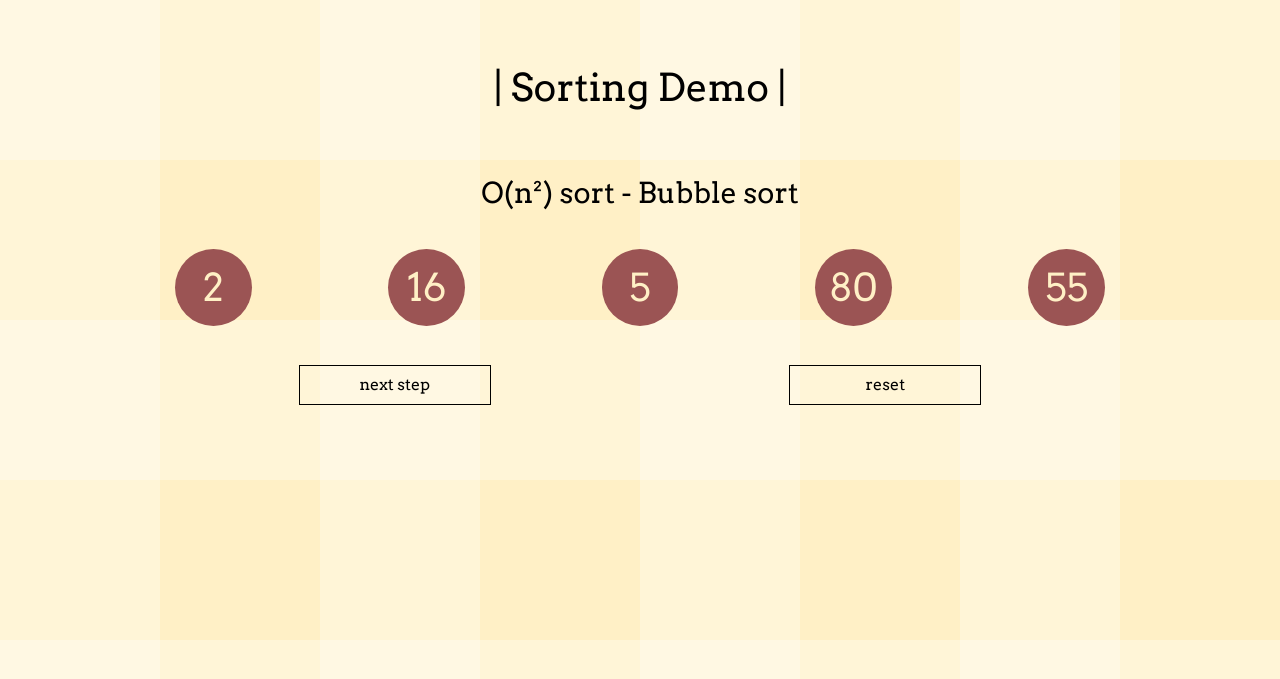
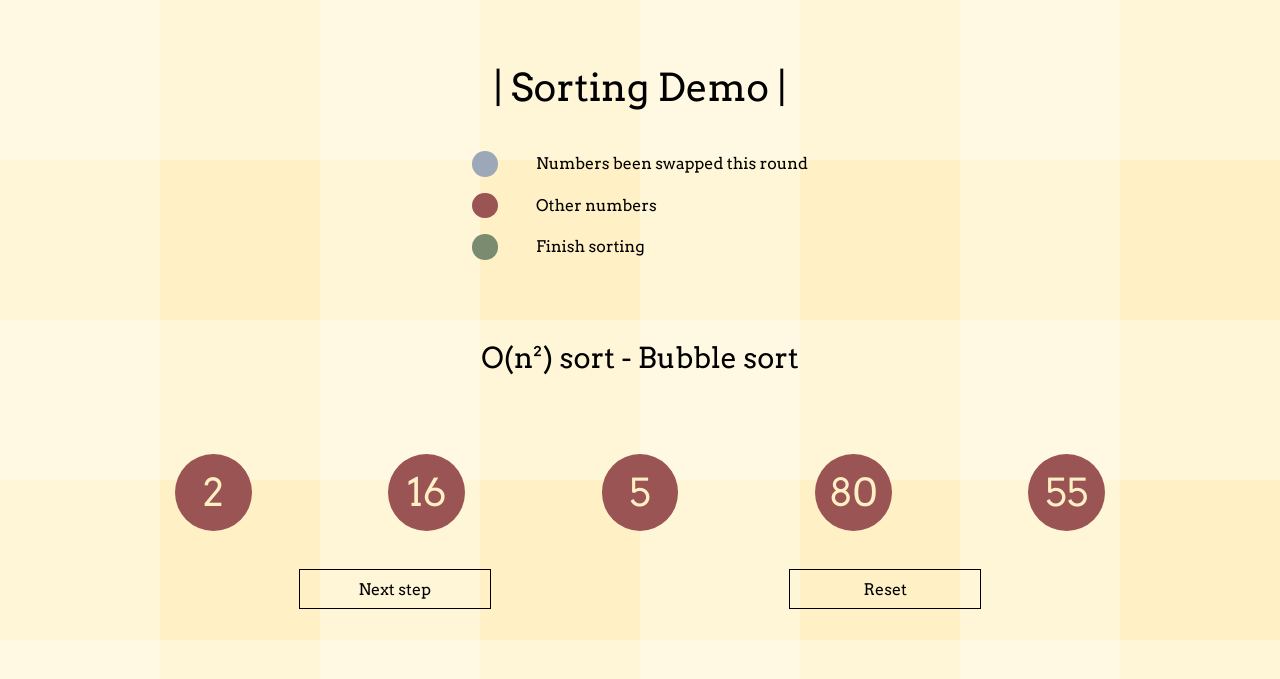
Before and after one commit to michael21910/michael21910.github.io, a PHP site: page /demo_sorting/index.html in a window 1280 px wide. Shown: the top 679 px of the page. Run offline with PHP 8.4, Linux system fonts and the light colour scheme.

Commit message:
add hint div for ease

```diff
--- a/demo_sorting/index.html
+++ b/demo_sorting/index.html
@@ -22,21 +22,38 @@
         | Sorting Demo |
     </div>
 
+    <div class="hintContainer">
+        <div>
+            <div>
+                <div class="showCircle blue"></div>
+                <div>Numbers been swapped this round</div>
+            </div>
+            <div>
+                <div class="showCircle red"></div>
+                <div>Other numbers</div>
+            </div>
+            <div>
+                <div class="showCircle green"></div>
+                <div>Finish sorting</div>
+            </div>
+        </div>
+    </div>
+
     <!-- content, content.css in demo_sorting folder -->
     <div>
         <div class="title sortName">
             O(n²) sort - Bubble sort
         </div>
         <div class="circles">
-            <div id="circle1"></div>
-            <div id="circle2"></div>
-            <div id="circle3"></div>
-            <div id="circle4"></div>
-            <div id="circle5"></div>
+            <div id="BScircle1"></div>
+            <div id="BScircle2"></div>
+            <div id="BScircle3"></div>
+            <div id="BScircle4"></div>
+            <div id="BScircle5"></div>
         </div>
         <div class="Btns">
-            <button id="nextBtn">next step</button>
-            <button id="resetBtn">reset</button>
+            <button id="BSnextBtn">Next step</button>
+            <button id="BSresetBtn">Reset</button>
         </div>
     </div>
 
--- a/demo_sorting/index.js
+++ b/demo_sorting/index.js
@@ -1,13 +1,12 @@
+var num_arr = new Array(5);
 window.onload = function () {
-    //window.alert("Welcome to Sorting Demo made by Tsuen Hsueh :D")
+    window.alert("Welcome to Sorting Demo made by Tsuen Hsueh :D")
     resetAll()
-    getNums()
-    document.getElementById("resetBtn").addEventListener('click', function () {
+    document.getElementById("BSresetBtn").addEventListener('click', function () {
         resetAll()
-        getNums()
     })
 
-    document.getElementById("nextBtn").addEventListener('click', function () {
+    document.getElementById("BSnextBtn").addEventListener('click', function () {
         var needSort = false
         for (var i = 0; i < num_arr.length - 1; i++) {
             if (num_arr[i] > num_arr[i + 1]) {
@@ -17,7 +16,7 @@ window.onload = function () {
 
         if (needSort) {
             for (var i = 0; i < num_arr.length; i++) {
-                document.getElementById("circle" + (i + 1)).style.backgroundColor = "rgb(155, 84, 84)"
+                document.getElementById("BScircle" + (i + 1)).style.backgroundColor = "rgb(155, 84, 84)"
             }
 
             for (var i = num_arr.length - 1; i > 0; i--) {
@@ -28,8 +27,8 @@ window.onload = function () {
                         num_arr[i] = num_arr[j]
                         num_arr[j] = temp
                         stop = true
-                        document.getElementById("circle" + (i + 1)).style.backgroundColor = "rgb(156, 168, 184)"
-                        document.getElementById("circle" + (j + 1)).style.backgroundColor = "rgb(156, 168, 184)"
+                        document.getElementById("BScircle" + (i + 1)).style.backgroundColor = "rgb(156, 168, 184)"
+                        document.getElementById("BScircle" + (j + 1)).style.backgroundColor = "rgb(156, 168, 184)"
                         break
                     }
                 }
@@ -39,30 +38,27 @@ window.onload = function () {
             }
 
             for (var i = 0; i < num_arr.length; i++) {
-                document.getElementById("circle" + (i + 1)).innerHTML = num_arr[i]
+                document.getElementById("BScircle" + (i + 1)).innerHTML = num_arr[i]
             }
         }
         else {
-            document.getElementById("nextBtn").innerHTML = "Finish sorting!"
+            document.getElementById("BSnextBtn").innerHTML = "Finish sorting!"
+            document.getElementById("BSnextBtn").style.cursor = "not-allowed"
             for (var i = 0; i < num_arr.length; i++) {
-                document.getElementById("circle" + (i + 1)).style.backgroundColor = "rgb(123, 139, 111)"
+                document.getElementById("BScircle" + (i + 1)).style.backgroundColor = "rgb(123, 139, 111)"
             }
         }
     })
 }
 
 function resetAll() {
-    for (var i = 1; i <= 5; i++) {
-        document.getElementById("circle" + i).innerHTML = Math.floor(Math.random() * 100 + 1)
+    for (var i = 0; i < num_arr.length; i++) {
+        needSort = true
+        var temp = Math.floor(Math.random() * 100 + 1)
+        document.getElementById("BScircle" + (i + 1)).innerHTML = temp
+        num_arr[i] = temp
+        document.getElementById("BSnextBtn").innerHTML = "Next step"
+        document.getElementById("BScircle" + (i + 1)).style.backgroundColor = "rgb(155, 84, 84)"
+        document.getElementById("BSnextBtn").style.cursor = "pointer"
     }
 }
-
-var num_arr = new Array(5);
-function getNums() {
-    for (var i = 1; i <= 5; i++) {
-        num_arr[i - 1] = parseInt(document.getElementById("circle" + i).innerHTML)
-    }
-    for (var i = 0; i < 5; i++) {
-        console.log(num_arr[i]);
-    }
-}
--- a/demo_sorting/top.css
+++ b/demo_sorting/top.css
@@ -2,6 +2,46 @@
     font-size: 3vw;
     text-align: center;
     padding-top: 5vw;
+    padding-bottom: 5vh;
+}
+
+.hintContainer{
+    display: flex;
+    align-items: center;
+    justify-content: center;
+}
+
+.hintContainer > div{
+    display: flex;
+    flex-direction: column;
+    align-items: flex-start;
+    justify-content: center;
+}
+
+.hintContainer > div > div{
+    display: flex;
+    align-items: center;
+    justify-content: center;
+    margin-bottom: 2vh;
+}
+
+.showCircle{
+    width: 2vw;
+    height: 2vw;
+    border-radius: 50%;
+    margin-right: 3vw;
+}
+
+.blue{
+    background-color: rgb(156, 168, 184);
+}
+
+.red{
+    background-color: rgb(155, 84, 84);
+}
+
+.green{
+    background-color: rgb(123, 139, 111);
 }
 
 @media screen and (max-width: 720px){
@@ -10,4 +50,13 @@
         text-align: center;
         padding-top: 7.5vw;
     }
+
+    .hintContainer > div > div{
+        font-size: 3.5vw;
+    }
+
+    .showCircle{
+        width: 3.5vw;
+        height: 3.5vw;
+    }
 }
```
